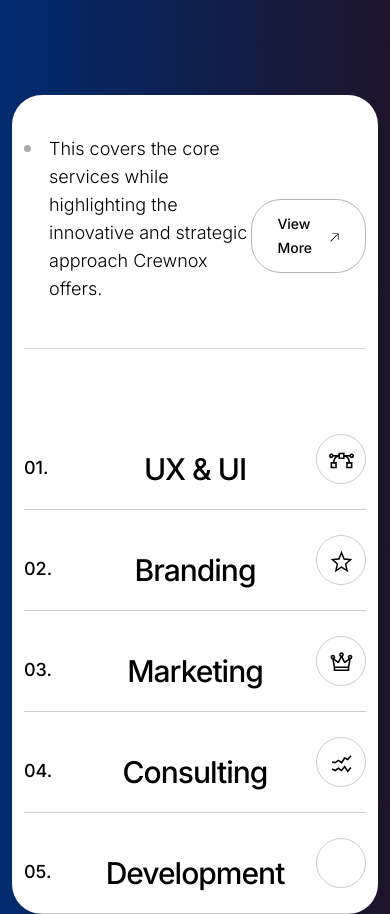
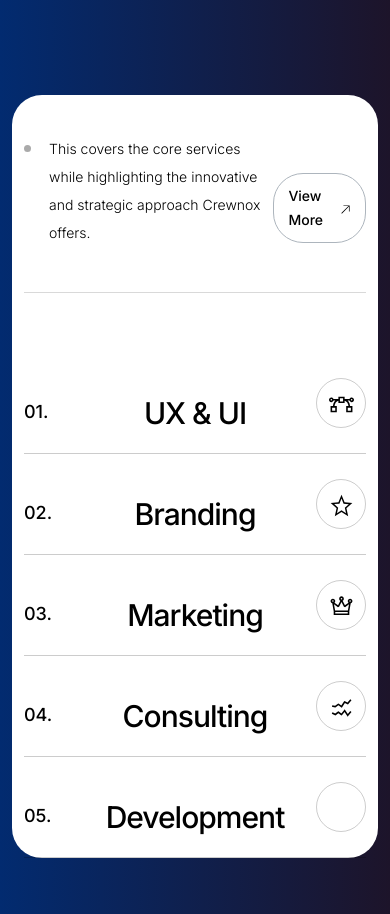
Before and after one commit to Muskancrewnox/crewnox-innerpages, a plain HTML site: page index.html in a window 390 px wide. Shown: the part 10120-11034 px from the top of the page. Drawn offline with nearby package versions, Linux system fonts and the light colour scheme; a web font is replaced by a local one.

Commit message:
issue solved

```diff
--- a/index.html
+++ b/index.html
@@ -68,7 +68,14 @@
           max-width: 100vw;
           overflow-x: hidden;
           position: relative;
-        }}
+        }
+        .services-cst #cst-view{
+          padding: 10px 14px;
+        }
+        .sec-head .sub-head {
+           font-size: 14px;
+        }
+      }
       @media(max-width:575px){
           .header-ds .container .col-lg-5{
         overflow-x: hidden;
```
